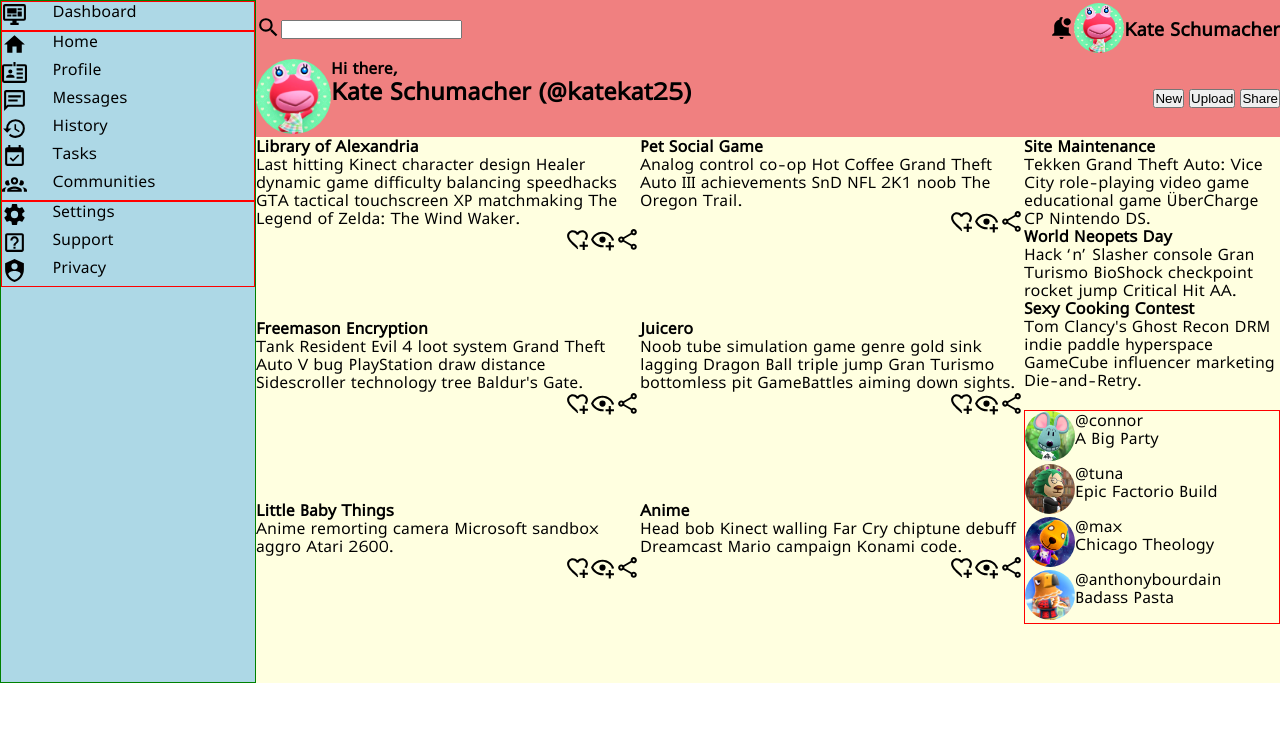
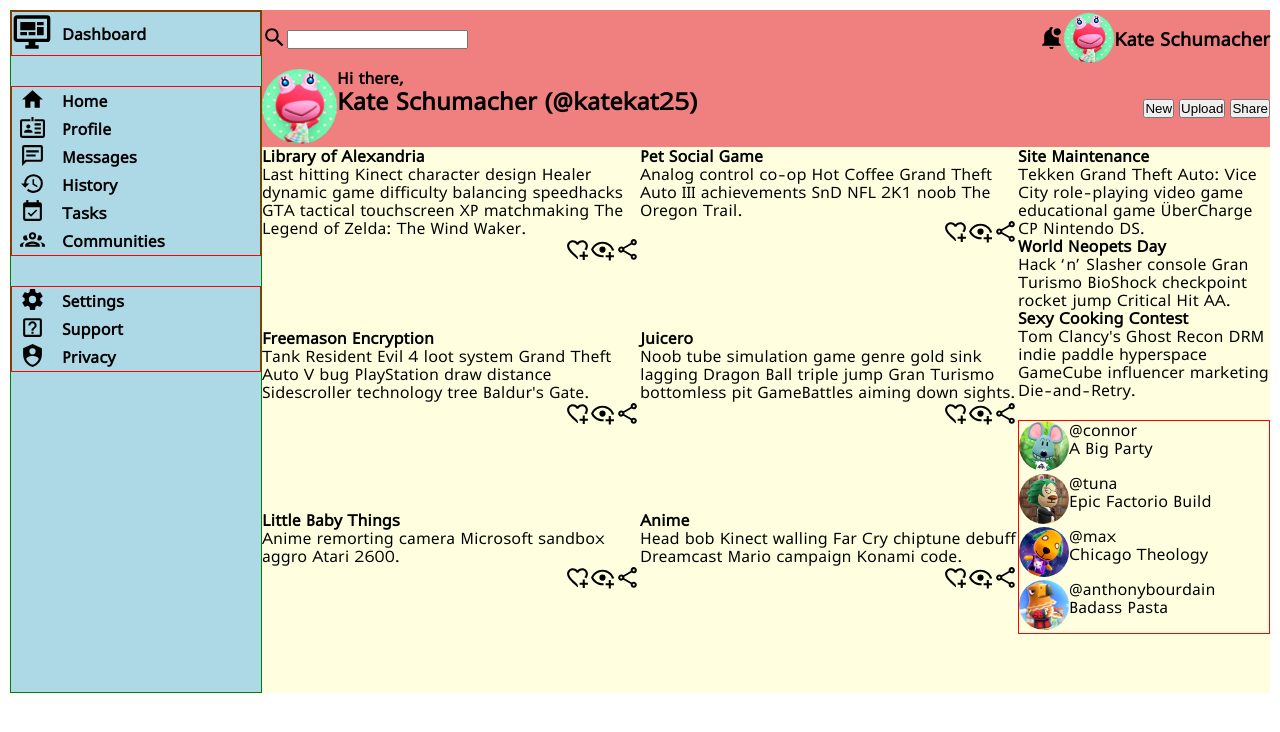
Before and after one commit to katekat25/admin-dashboard, a plain HTML site: page index.html in a window 1280 px wide. Drawn offline with Linux system fonts and the light colour scheme.

Commit message:
Adjust sidebar layout

```diff
--- a/styles.css
+++ b/styles.css
@@ -10,6 +10,7 @@
 
 body {
     height: 50vh;
+    padding: 10px;
     font-family: "Lunasima", sans-serif;
 }
 
@@ -34,10 +35,17 @@ img[src$=".svg"] {
     display: flex;
     flex-direction: column;
     border: 1px solid green;
+    gap: 30px;
+    font-weight: bold;
 }
 
 .logo {
     display: flex;
+}
+
+.logo-icon > img {
+    height: 40px;
+    width: 40px;
 }
 
 .sidebar > div, ul {
@@ -46,7 +54,17 @@ img[src$=".svg"] {
 
 .sidebar > ul {
     display: grid;
-    grid-template-columns: 1fr 4fr;
+    grid-template-columns: 40px 3fr;
+}
+
+.logo-icon, .sidebar-icon {
+    align-self: center;
+    justify-self: center;
+}
+
+.logo-text, .sidebar-text {
+    align-self: center;
+    padding-left: 10px;
 }
 
 .header {
```
Also changed, not shown: assets/Molengo-Regular.ttf (deleted).
